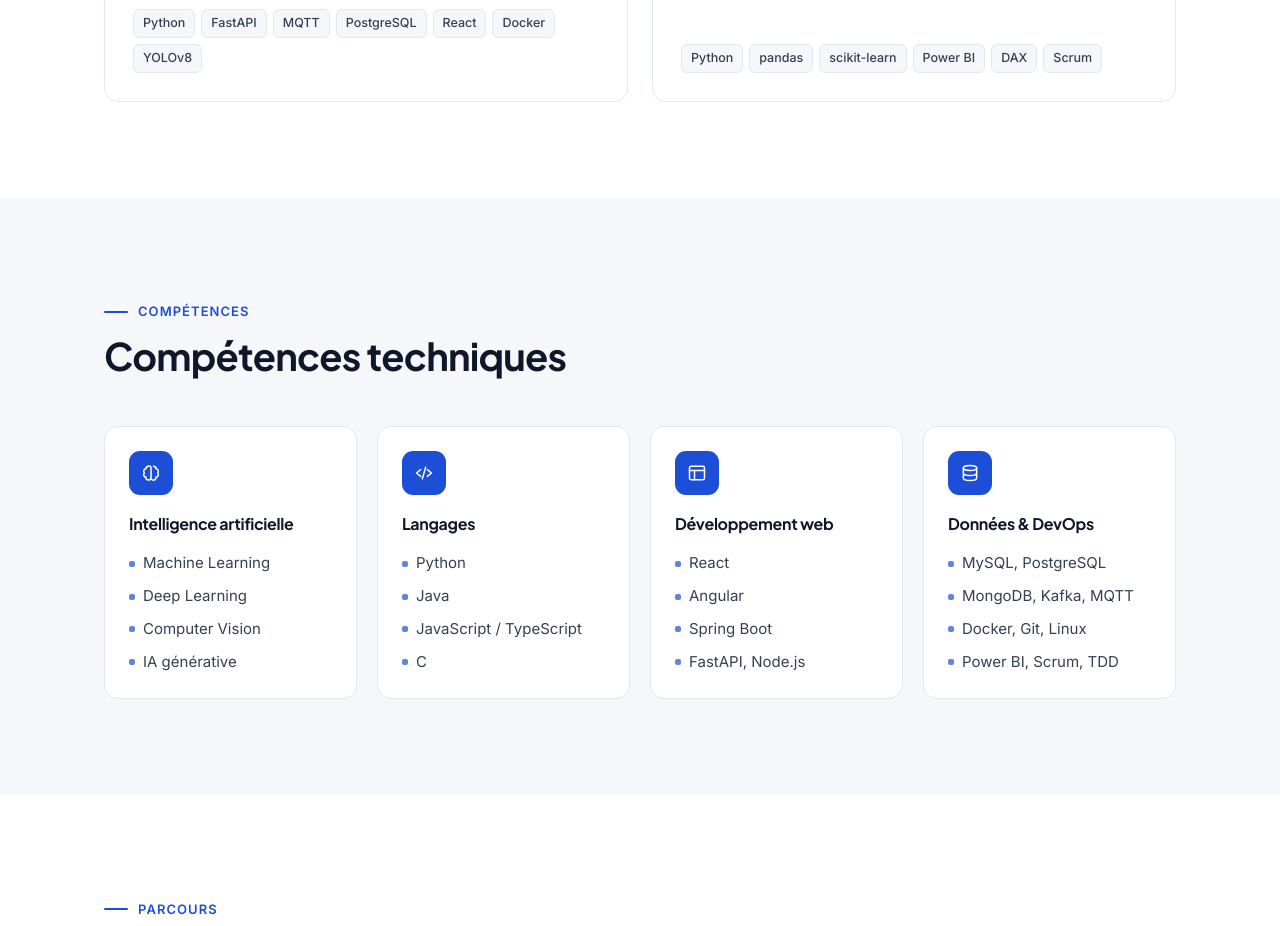
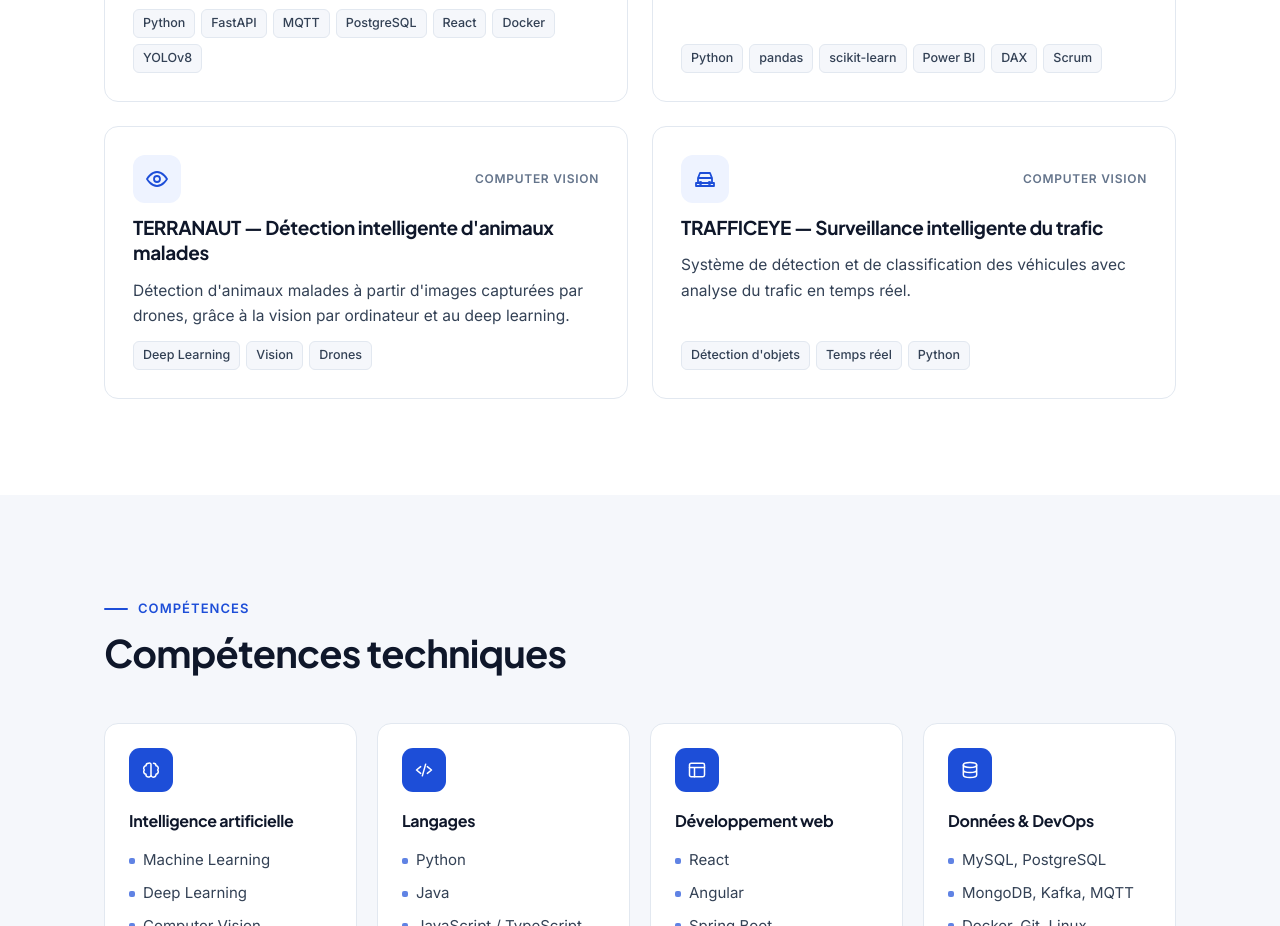
Before and after one commit to mahmoudelloumi/portfolio, a plain HTML site: page index.html in a window 1280 px wide. Shown: the part 5666-6592 px from the top of the page. Drawn offline with Linux system fonts and the light colour scheme.

Commit message:
Projets : conserver TERRANAUT et TRAFFICEYE à côté des nouveaux projets

```diff
--- a/index.html
+++ b/index.html
@@ -681,6 +681,18 @@
           </ul>
           <div class="tags"><span class="tag">Python</span><span class="tag">pandas</span><span class="tag">scikit-learn</span><span class="tag">Power BI</span><span class="tag">DAX</span><span class="tag">Scrum</span></div>
         </article>
+        <article class="card reveal">
+          <div class="card-top"><div class="ic"><svg class="i"><use href="#i-eye"/></svg></div><span class="kind">Computer Vision</span></div>
+          <h3>TERRANAUT — Détection intelligente d'animaux malades</h3>
+          <p>Détection d'animaux malades à partir d'images capturées par drones, grâce à la vision par ordinateur et au deep learning.</p>
+          <div class="tags"><span class="tag">Deep Learning</span><span class="tag">Vision</span><span class="tag">Drones</span></div>
+        </article>
+        <article class="card reveal">
+          <div class="card-top"><div class="ic"><svg class="i"><use href="#i-car"/></svg></div><span class="kind">Computer Vision</span></div>
+          <h3>TRAFFICEYE — Surveillance intelligente du trafic</h3>
+          <p>Système de détection et de classification des véhicules avec analyse du trafic en temps réel.</p>
+          <div class="tags"><span class="tag">Détection d'objets</span><span class="tag">Temps réel</span><span class="tag">Python</span></div>
+        </article>
       </div>
     </div>
   </section>
```
